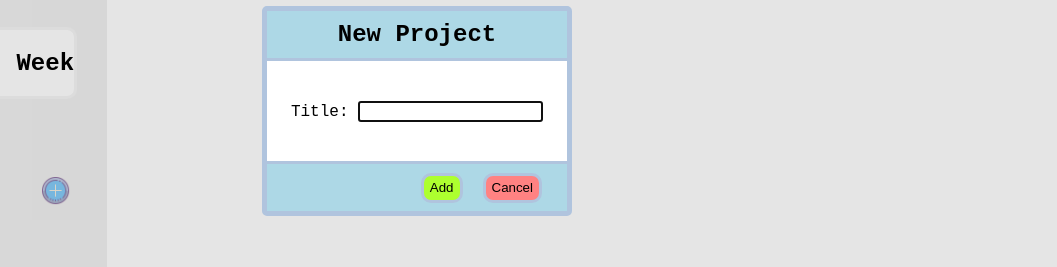
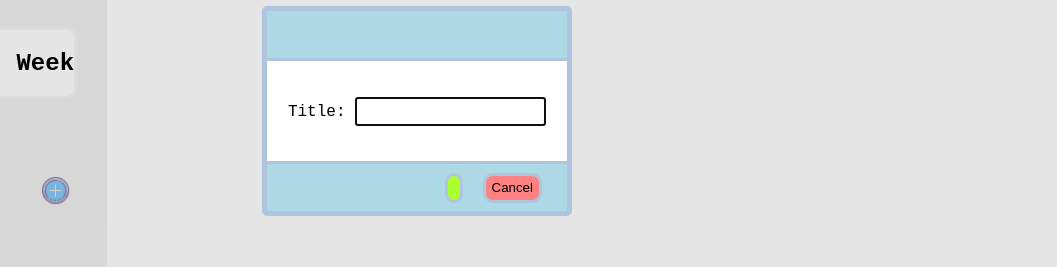
Before and after one commit to ValerioL94/todo-list, a website built with webpack: page src/template.html in a window 1280 px wide. Both pictures are taken after a click on the button 279 px from the left and 481 px from the top of the page. Shown: the part 289-556 px from the top of the page, 223-1280 px from the left. Built offline with nearby package versions, Linux system fonts and the light colour scheme; files whose address does not match are found by name.

Commit message:
Add minor changes

```diff
--- a/src/index.js
+++ b/src/index.js
@@ -10,5 +10,5 @@ importAll(require.context('/src/images', false, /\.(png|svg|jpg|jpeg|gif)$/));
     handlers.toggleSidebar();
     handlers.selected();
     handlers.projectModal();
-    dom.displayProjectsList();
+    // dom.displayProjectsList();
 })();
--- a/src/styles.css
+++ b/src/styles.css
@@ -180,6 +180,10 @@ button.tooltip>img {
     height: 100px;
 }
 
+input#projectTitle {
+    padding: 5px;
+}
+
 #dialog>.wrapper>.footer {
     display: flex;
     justify-content: flex-end;
@@ -199,11 +203,11 @@ button.tooltip>img {
     height: 30px;
 }
 
-#addProject {
+#projectConfirm {
     background-color: greenyellow;
 }
 
-#cancelProject {
+#projectCancel {
     background-color: rgb(255, 130, 130);
 }
 
--- a/src/template.html
+++ b/src/template.html
@@ -39,7 +39,7 @@
                         <dialog id="dialog">
                             <div class="wrapper">
                                 <div class="header">
-                                    <h2>New Project</h2>
+                                    <h2 id="dialogTitle"></h2>
                                 </div>
                                 <div class="main">
                                     <form method="dialog">
@@ -48,8 +48,8 @@
                                     </form>
                                 </div>
                                 <div class="footer">
-                                    <button id="addProject" type="button">Add</button>
-                                    <button id="cancelProject" type="button" value="cancel">Cancel</button>
+                                    <button id="projectConfirm" type="button"></button>
+                                    <button id="projectCancel" type="button">Cancel</button>
                                 </div>
                             </div>
                         </dialog>
```
